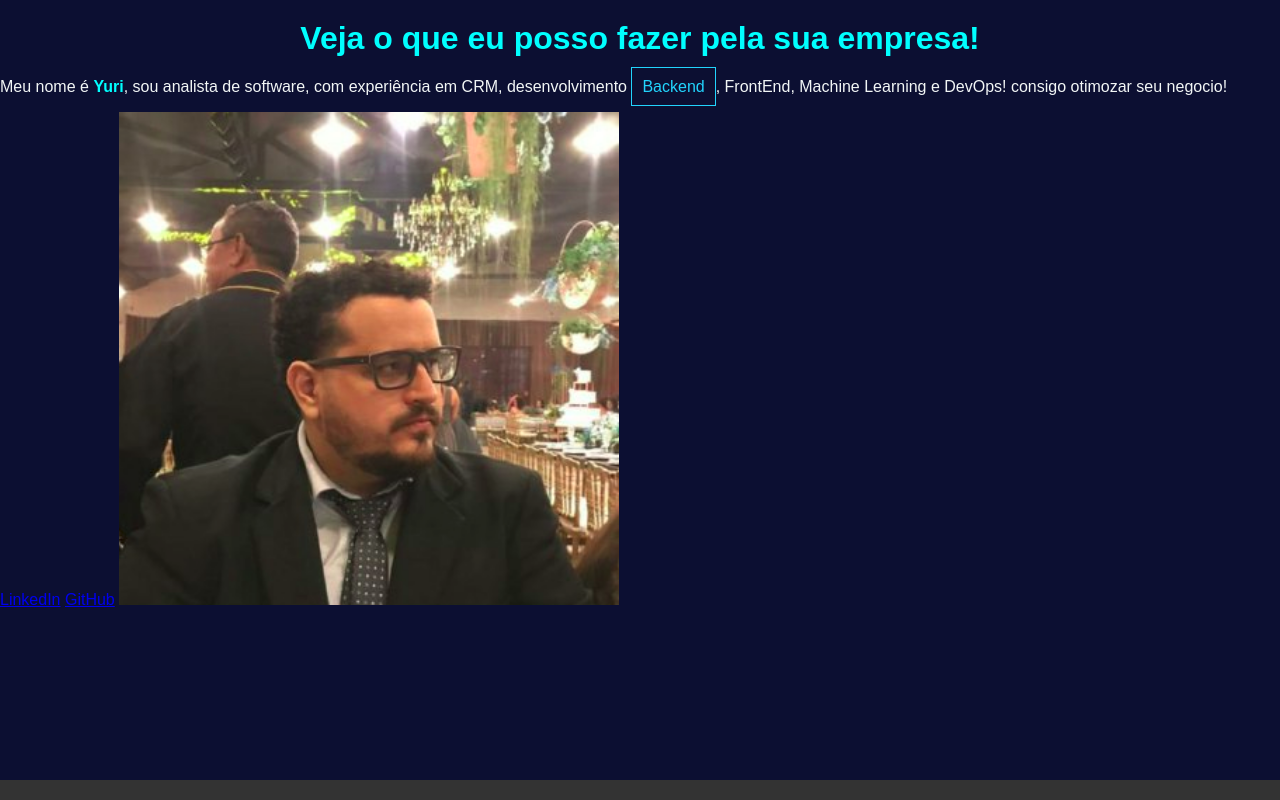
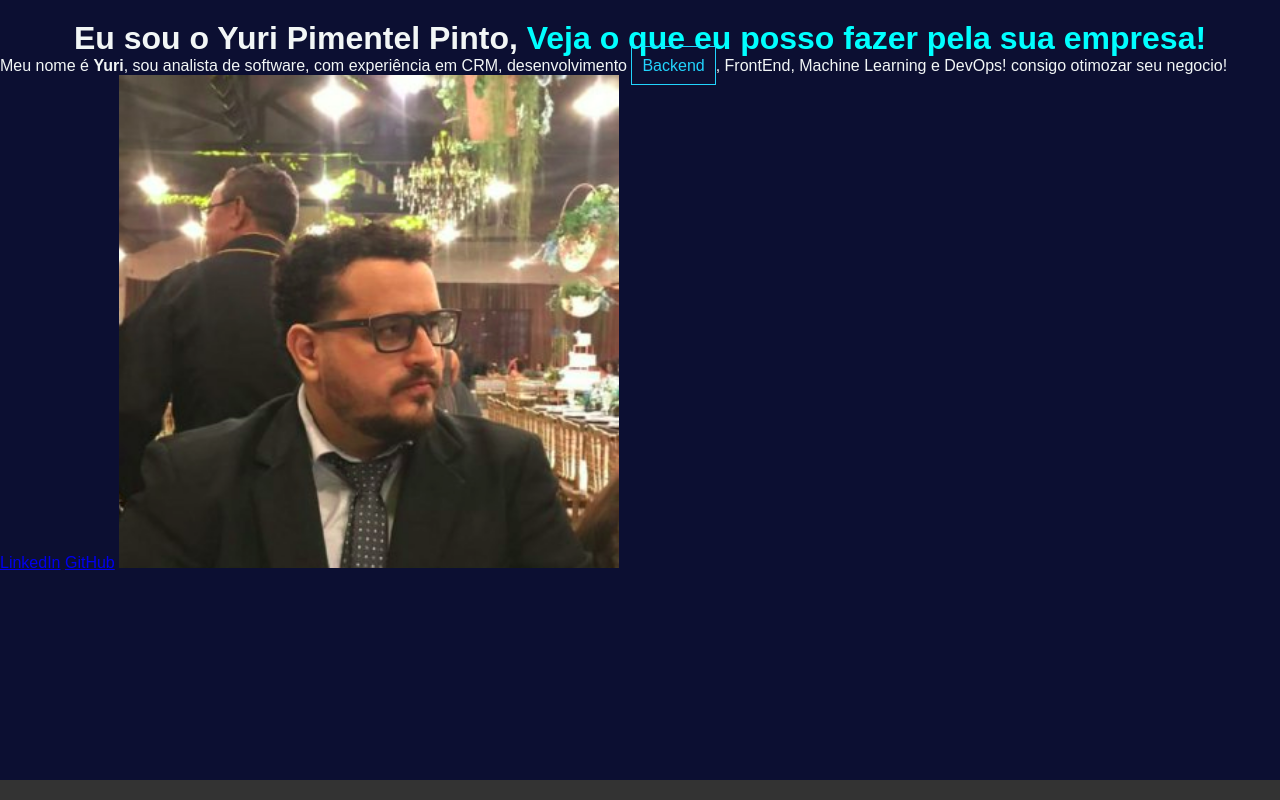
Before and after one commit to yuripnp/html_training, a plain HTML site: page index.html in a window 1280 px wide. Drawn offline with Linux system fonts and the light colour scheme.

Commit message:
colocando margin e padding

```diff
--- /dev/null
+++ b/desafio.css
@@ -0,0 +1,28 @@
+* {
+    margin: 0;
+    padding: 0;
+}
+
+.habilidades {
+    color: #22D4FD;
+    background-color: #0C0F32;
+    padding: 2px 10px;
+    border-radius: 10px;
+}
+
+p {
+    margin: 10px;
+    border: 2px solid #0C0F32;
+    padding: 5px;
+}
+
+.tituloPrincipal {
+    color: #0C0F32;
+}
+
+.tituloUrgente {
+    color: #a10505;
+    background-color: #e6ecee;
+    padding: 2px 10px;
+    border-radius: 10px;
+}
--- a/index.html
+++ b/index.html
@@ -14,8 +14,10 @@
 
     </header>
     <main>
-        <h1><strong>Veja o que eu posso fazer pela sua empresa!</strong></h1>
-        <p>Meu nome é <strong>Yuri</strong>, sou analista de software, com experiência em CRM, desenvolvimento
+        <h1>Eu sou o Yuri Pimentel Pinto, <strong class="tituloPrincipal">Veja o que eu posso fazer pela sua
+                empresa!</strong></h1>
+        <p>Meu nome é <strong class="nomePrincial">Yuri</strong>, sou analista de software, com experiência em CRM,
+            desenvolvimento
             <span>Backend</span>, FrontEnd, Machine Learning e DevOps! consigo otimozar seu negocio!
         </p>
         <a href="https://www.linkedin.com/in/yuri-pimentel-pinto-dev/">LinkedIn</a>
--- a/style.css
+++ b/style.css
@@ -1,3 +1,9 @@
+* {
+    margin: 0;
+    padding: 0;
+}
+
+
 body {
     font-family: Arial, sans-serif;
     background-color: #0C0F32;
@@ -15,15 +21,17 @@ footer {
     bottom: 0;
     width: 100%;
 }
+
 h1 {
     text-align: center;
     margin-top: 20px;
 }
-strong {
+
+.tituloPrincipal {
     color: #00ffff;
 }
 
-span{
+span {
     color: #22D4FD;
     border: 1px solid #22D4FD;
     padding: 10px;
```
Also changed, not shown: desafio_1.html (added, +19 -0 lines).
